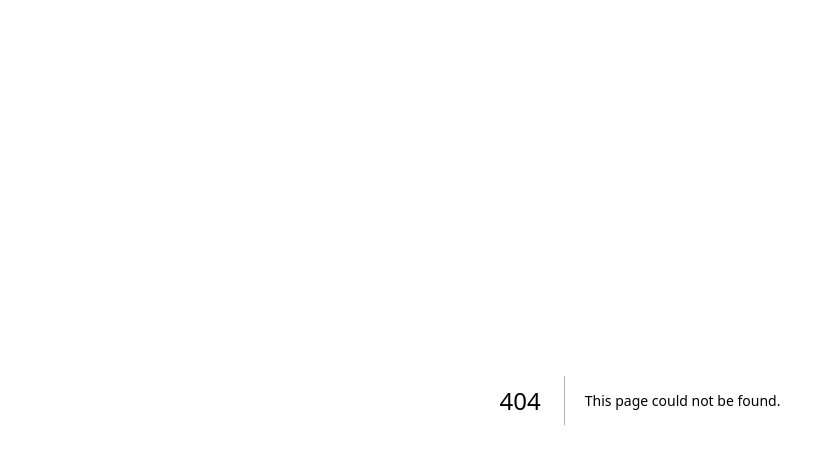
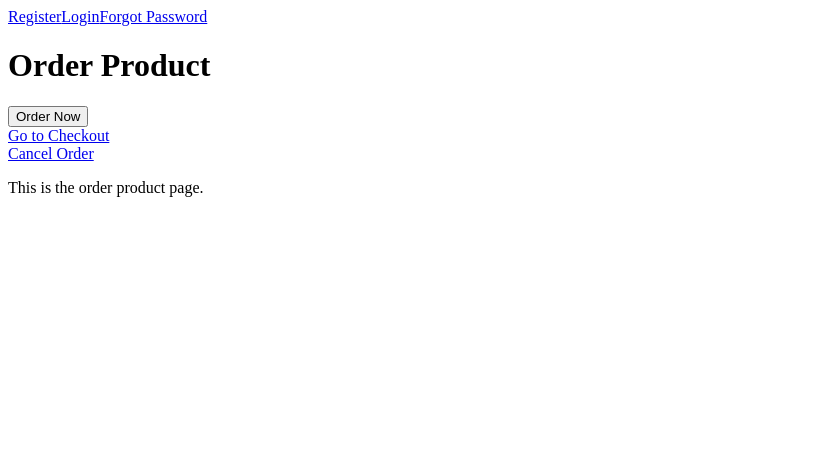
Before and after one commit to Yash-Bobde/Next_Tech, a Next.js app: page /auth/order-product in a window 1280 px wide. Before the commit this address had no page. Shown: the top 464 px of the page, without its empty margins (0-835 px from the left). Built offline with nearby package versions, Linux system fonts and the light colour scheme.

Commit message:
Add Order Product page with navigation to Checkout and Cancel Order

```diff
--- /dev/null
+++ b/src/app/auth/order-product/page.tsx
@@ -0,0 +1,22 @@
+"use client"
+import { useRouter } from "next/navigation"
+import Link from "next/link";
+export default function OrderProduct() {
+    const router = useRouter()
+    const handleClick = () => {
+        console.log("Order button clicked");
+        router.push("/auth/order-product/checkout");
+    }
+    return (
+        <div>
+            <h1>Order Product</h1>
+            <button onClick={handleClick}>Order Now</button>
+            <br />
+            <Link href="/auth/order-product/checkout">Go to Checkout</Link>
+            <br />
+            <Link href="/auth/order-product/cancel">Cancel Order</Link>
+            <br />
+            <p>This is the order product page.</p>
+        </div>
+    );
+}
```
